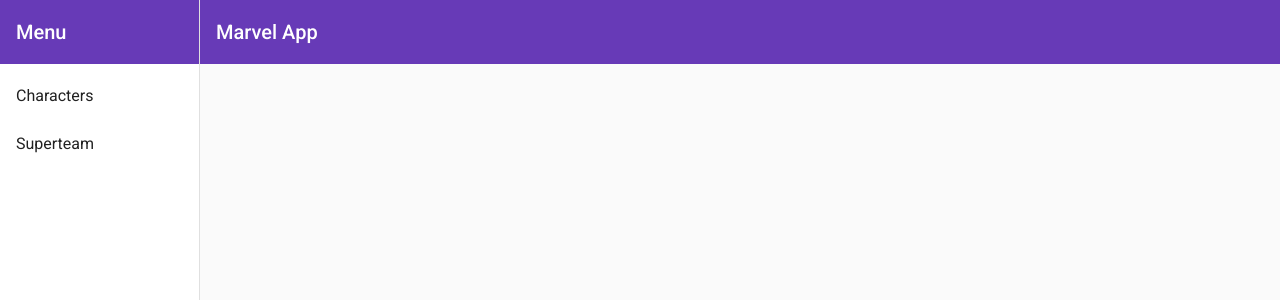
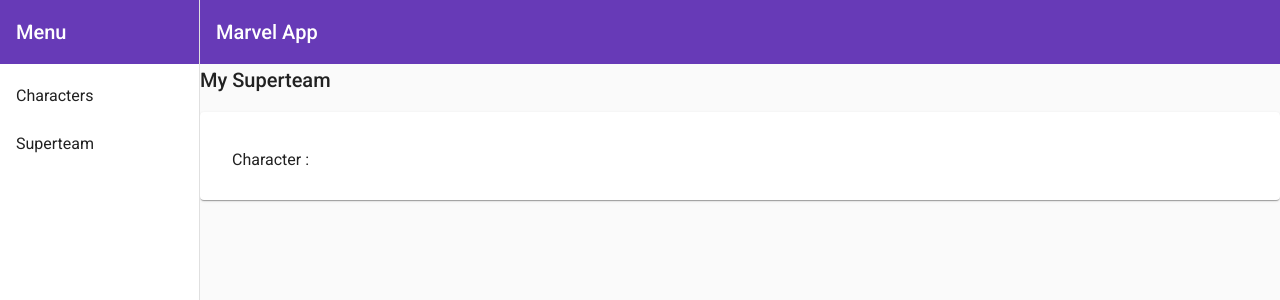
Before and after one commit to SFAndroidDev/MarvelApp, an Angular app: page /superteam in a window 1280 px wide. Before the commit this address led to /. Shown: the top 300 px of the page. Built offline with nearby package versions, Linux system fonts and the light colour scheme.

Commit message:
method "addToSuperteam" added to service

```diff
--- a/src/app/app-routing.module.ts
+++ b/src/app/app-routing.module.ts
@@ -12,7 +12,7 @@
     path:'characters', component: CharactersComponent
   },
   {
-    path:'superteams', component: SuperteamComponent
+    path:'superteam', component: SuperteamComponent
   }
 ];
 
--- a/src/app/components/characters/character/character.component.html
+++ b/src/app/components/characters/character/character.component.html
@@ -2,7 +2,7 @@
   <img mat-card-image src="{{character.thumbnail.path}}.{{character.thumbnail.extension}}" alt="{{character.name}}">
   <mat-card-title>
     {{character.name}}
-    <button mat-mini-fab color="primary" alt="add to superteam">+</button>
+    <button mat-mini-fab color="primary" (click)="addToSuperteam(character)" alt="Add to superteam" title="Add to superteam">+</button>
   </mat-card-title>
   <mat-card-content>
     {{character.description}}
--- a/src/app/components/characters/character/character.component.ts
+++ b/src/app/components/characters/character/character.component.ts
@@ -1,4 +1,6 @@
+
 import { Component, OnInit, Input } from '@angular/core';
+import { CharactersApiService } from 'src/app/services/characters-api/characters-api.service';
 
 @Component({
   selector: 'app-character',
@@ -7,9 +9,18 @@
 })
 export class CharacterComponent implements OnInit {
   @Input() character: any;
-  constructor() { }
+
+  superteam = [];
+
+  constructor(private charactersApiService: CharactersApiService) { }
 
   ngOnInit(): void {
   }
+  addToSuperteam(hero: any) {
+    console.log(hero);
+    //this.superteam.push(hero);
+    //console.log(this.superteam);
+    this.charactersApiService.addToSuperteam(hero);
+  }
 
 }
--- a/src/app/components/superteam/superteam.component.html
+++ b/src/app/components/superteam/superteam.component.html
@@ -1 +1,7 @@
-<p>superteam works!</p>
+<h2>My Superteam</h2>
+<mat-card>
+  <mat-list>
+    <mat-list-item> Character : </mat-list-item>
+
+  </mat-list>
+</mat-card>
--- a/src/app/services/characters-api/characters-api.service.ts
+++ b/src/app/services/characters-api/characters-api.service.ts
@@ -12,10 +12,19 @@
   API_URL = `https://gateway.marvel.com:443/v1/public/characters?ts=1&apikey=${this.API_KEY}`;*/
 
   API_URL = `http://localhost:8181/my-api/v1/characters/`;
+
+  selectedSuperteam =[];
+
   constructor(private httpClient: HttpClient) { }
 
   getAllCharacters(): Observable<any> {
     return this.httpClient.get<any>(this.API_URL)
       .pipe(map((data: any) => data.data.results))
   }
+
+  addToSuperteam(hero: any) : void {
+    this.selectedSuperteam.push(hero);
+    console.log(this.selectedSuperteam);
+  }
+
 }
```
